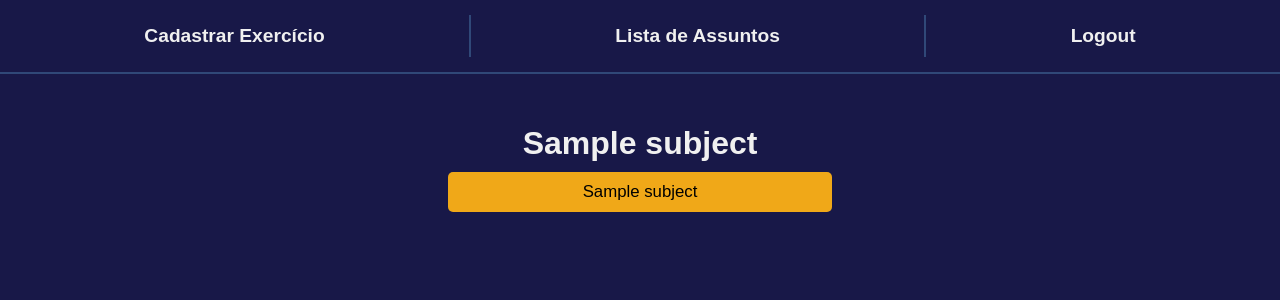
After one commit to Arthur020104/Learning, a Django app: page /sujectsList/ in a window 1280 px wide. The commit adds this page. Shown: the top 300 px of the page. Run offline with Django 4.2, Linux system fonts and the light colour scheme; a user stored in the database is signed in; tables that the repository leaves empty hold one stand-in row (values such as "Sample post").

Commit message:
Adicinando pagina de listar subjects

```diff
--- a/Learning/Apreender/static/Apreender/style.css
+++ b/Learning/Apreender/static/Apreender/style.css
@@ -530,3 +530,69 @@ a {
     background-color: #5a6268;
     border-radius: 1px;
 }
+
+
+.dropdown-container-subjects {
+    display: flex;
+    flex-direction: column; /* Coloca itens em coluna */
+    align-items: center; /* Centraliza horizontalmente */
+    margin-top: 20px; /* Margem superior para espaçamento */
+}
+
+.subject-title-subjects {
+    text-align: center; /* Centraliza o texto do título */
+    color: #f0f0f0; /* Cor do texto, ajuste conforme necessário */
+    margin-bottom: 10px; /* Espaçamento entre o título e o dropdown */
+}
+
+.dropdown-subjects {
+    position: relative;
+    display: flex; /* Usar flex para centralizar */
+    justify-content: center; /* Centraliza o botão */
+    width: 100%; /* Faz o botão preencher a largura disponível */
+}
+
+.dropdown-button-subjects {
+    padding: 10px 16px;
+    font-size: 1.05em;
+    border: none;
+    cursor: pointer;
+    text-align: center; /* Centraliza o texto */
+    width: 30%; /* Garante que o botão ocupe 30% da largura do container */
+}
+
+.dropdown-content-subjects {
+    display: none;
+    position: absolute;
+    background-color: #181848;
+    min-width: 30%; /* Faz o dropdown ter o mesmo tamanho do botão */
+    box-shadow: 0px 8px 16px rgba(0,0,0,0.2);
+    z-index: 1;
+    border: 1px solid #304878;
+}
+
+.dropdown-content-subjects a {
+    color: #f0f0f0;
+    text-decoration: none;
+    display: block;
+    border-bottom: 1px solid #f0a818;
+    text-align: center; /* Centraliza o texto dos links */
+    transition: background-color 0.3s ease;
+    padding: 10px;
+    font-size: 1.05em;
+    cursor: pointer;
+}
+
+.dropdown-content-subjects a:hover {
+    background-color: #f0a818;
+    color: #000000;
+}
+
+.dropdown-subjects:hover .dropdown-content-subjects {
+    display: block;
+}
+
+.dropdown-subjects:hover .dropdown-button-subjects {
+    background-color: #5a6268;
+    border-radius: 1px;
+}
--- a/Learning/Apreender/templates/Apreender/layout.html
+++ b/Learning/Apreender/templates/Apreender/layout.html
@@ -13,8 +13,14 @@
     <nav class="navbar">
         <ul class="nav-links">
             {% if user.is_authenticated %}
-                <li class="nav-item"><a href="{% url 'problem'%}" class="nav-link">Cadastrar Exercício</a></li>
-                <li class="nav-item"><a href="% url 'calendar'%}" class="nav-link">Calendário</a></li>
+                <!--Se estiver na pagina de exercicio link para home-->
+                {% if request.path == '/problem/' %}
+                    <li class="nav-item"><a href="{% url 'index'%}" class="nav-link">Home</a></li>
+                {% else %}
+                    <li class="nav-item"><a href="{% url 'problem'%}" class="nav-link">Cadastrar Exercício</a></li>
+                {% endif %}
+
+                <li class="nav-item"><a href="{% url 'subjectsList'%}" class="nav-link">Lista de Assuntos</a></li>
                 <li class="nav-item"><a href="{% url 'logout'%}" class="nav-link">Logout</a></li>
             {% else %}
                 <li class="nav-item"><a href="{% url 'login'%}" class="nav-link">Login</a></li>
--- a/Learning/Apreender/templates/Apreender/showProblem.html
+++ b/Learning/Apreender/templates/Apreender/showProblem.html
@@ -7,7 +7,7 @@
         </div>
 
         <div class="question-info">
-            <span class="question-topic">{{ problem.topic.name }}</span>
+            <span class="question-topic"><a href="{{webSiteLink}}/topic/{{problem.topic.id}}">{{ problem.topic.name }}</a></span>
             <span class="question-status">Status: {{ problem.gotIt|yesno:"Acertou,Não acertou" }}</span>
         </div>
 
--- /dev/null
+++ b/Learning/Apreender/templates/Apreender/subjectsView.html
@@ -0,0 +1,20 @@
+{% extends "Apreender/layout.html" %}
+{% load static %}
+{% block title %}Página de Subjects{% endblock %}
+{% block body %}
+    {% for subject in subjects %}
+    <div class="dropdown-container-subjects">
+        <h1 class="subject-title-subjects">{{ subject.name }}</h1>
+        <div class="dropdown-subjects">
+            <button class="dropdown-button-subjects">{{ subject.name }}</button>
+            <div class="dropdown-content-subjects">
+                {% for topic in subject.topics %}
+                    <a href="{% url 'topicView' topic.id %}">
+                        {{ topic.name|truncatechars:50 }}
+                    </a>
+                {% endfor %}
+            </div>
+        </div>
+    </div>
+    {% endfor %}
+{% endblock %}
--- a/Learning/Apreender/urls.py
+++ b/Learning/Apreender/urls.py
@@ -13,4 +13,5 @@ urlpatterns = [
     path('problem/', views.problem, name='problem'),
     path('problem/<int:id>/', views.problemView, name='problemId'),
     path('topic/<int:id>/', views.topicView, name='topicView'),
+    path('sujectsList/', views.subjectsView, name='subjectsList'),
                ]
--- a/Learning/Apreender/views.py
+++ b/Learning/Apreender/views.py
@@ -251,7 +251,7 @@ def topicView(request, id):
     contentItems = TopicHtml.objects.filter(topic=topic).order_by('order')
 
     if not contentItems:
-        return redirect(reverse("registerTopicContent", args=[id]))
+        return redirect(reverse("subjectsList"))
 
     fullHtml = ""
     for item in contentItems:
@@ -268,3 +268,11 @@ def topicView(request, id):
     topicProblems = Problem.objects.filter(topic=topic)
     print(f"Complete HTML: {fullHtml}")
     return render(request, 'Apreender/topicView.html', {'topic': topic, 'fullHtml': fullHtml, 'problems': topicProblems})
+
+@login_required
+def subjectsView(request):
+    subjects = getSubjects(User.objects.get(username=request.user.username))
+    for subject in subjects:
+        subject['topics'] = Topic.objects.filter(subject=subject['id'])
+    print(subjects)
+    return render(request, 'Apreender/subjectsView.html', {'subjects': subjects})
```
Also changed, not shown: Learning/Apreender/migrations/0002_alter_topic_lastsuggestion.py (added), Learning/Apreender/migrations/0003_topicimages_topichtml.py (added), Learning/Apreender/migrations/0004_alter_topichtml_html.py (added), Learning/Apreender/migrations/0005_alter_topichtml_html.py (added).
